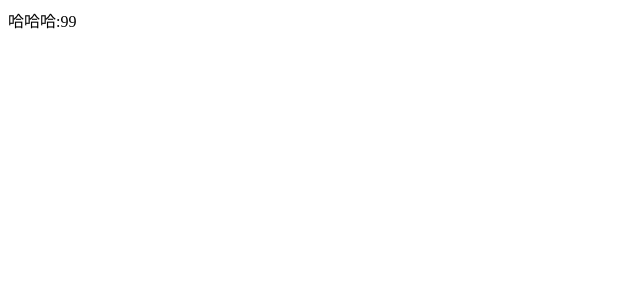
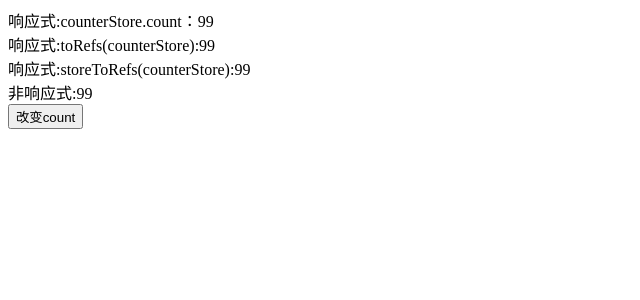
Before and after one commit to yzjgogo/vue3study, a Vue app in the folder pinia_demo/: page / in a window 1280 px wide. Shown: the top 300 px of the page, without its empty margins (0-640 px from the left). Built offline with nearby package versions, Linux system fonts and the light colour scheme.

Commit message:
提交pinia相关内容

```diff
--- a/pinia_demo/src/App.vue
+++ b/pinia_demo/src/App.vue
@@ -1,14 +1,31 @@
 <template>
   <!-- pinia使用步骤5：使用store里的数据，无需.state -->
-  <div>哈哈哈:{{ counterStore.count }}</div>
+  <div>响应式:counterStore.count：{{ counterStore.count }}</div>
+  <div>响应式:toRefs(counterStore):{{ rCount }}</div>
+  <div>响应式:storeToRefs(counterStore):{{ srCount }}</div>
+  <div>非响应式:{{ noResponseCount }}</div>
+  <button @click="updateCount">改变count</button>
 </template>
 
 <script setup>
+import { isProxy, isReactive, toRefs, isRef } from 'vue'
 // pinia使用步骤4：引入我们定义的业务store,其实是个函数
 import userCounter from '@/stores/counter'
-const counterStore = userCounter()//返回store
+import { storeToRefs } from 'pinia';
+const counterStore = userCounter()//返回store,counterStore是reactive类型的响应式对象
+
+//是不是reactive类型：isProxy:true,isReactive:true,isRef:false
+console.log(`是不是reactive类型：isProxy:${isProxy(counterStore)},isReactive:${isReactive(counterStore)},isRef:${isRef(counterStore)}`)
+
+//因为counterStore是reactive类型的响应式数据，所以noResponseCount不是响应式的
+const {count:noResponseCount} = counterStore
+const {count:rCount} = toRefs(counterStore)
+const {count:srCount} = storeToRefs(counterStore)//pinia提供的专门用来把reactive数据转为ref类型的响应式数据，与toRefs类似
+
+function updateCount(){
+  counterStore.count++
+}
+
 </script>
 
-<style scoped>
-
-</style>
+<style scoped></style>
--- a/pinia_demo/src/stores/counter.js
+++ b/pinia_demo/src/stores/counter.js
@@ -6,4 +6,6 @@ const userCounter = defineStore("counter", {
     count: 99
   })
 })
+//store有三个核心概念：state、getters、actions,等同于组件的data、computed、methods
+//一旦store被实例化，你就可以直接在store上访问state、getters、actions中定义的任何属性
 export default userCounter
--- a/pinia_demo/src/stores/index.js
+++ b/pinia_demo/src/stores/index.js
@@ -1,3 +1,8 @@
+//pinia官网：
+//https://pinia.vuejs.org/zh/introduction.html
+//https://pinia.vuejs.org/
+//https://pinia.vuejs.org/introduction.html
+
 // pinia使用步骤1：创建pinia并导出，待main.js引用
 import { createPinia } from "pinia";
 const pinia = createPinia()
```
